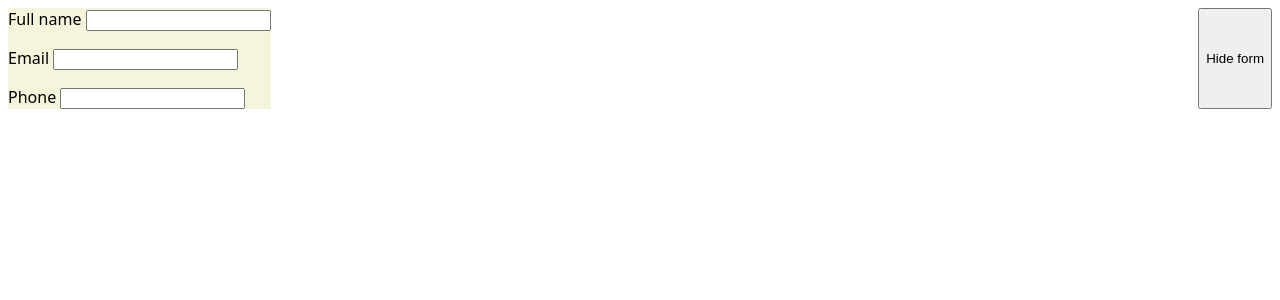
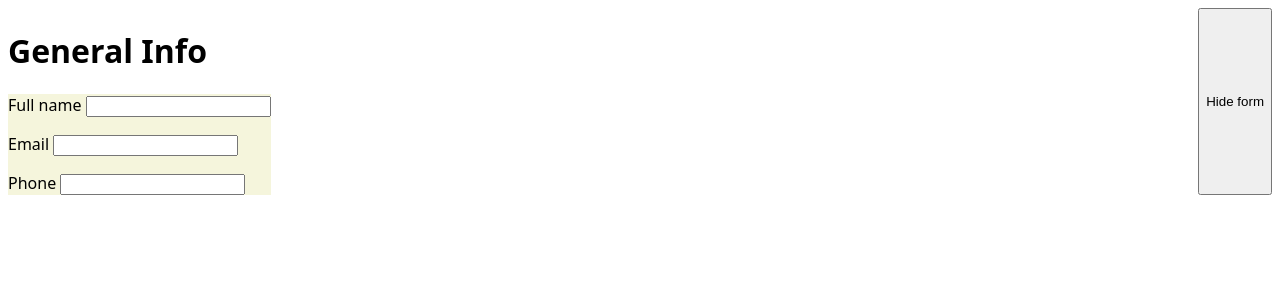
Before and after one commit to arwin4/cv, a React (Vite) app: page / in a window 1280 px wide. Shown: the top 300 px of the page. Built offline with nearby package versions, Linux system fonts and the light colour scheme; the HTML template or start-up script is replaced by a standard one.

Commit message:
Wrap form sections in components

```diff
--- a/src/components/Form.jsx
+++ b/src/components/Form.jsx
@@ -1,6 +1,7 @@
 /* eslint-disable react/prop-types */
 
 import GeneralInfo from './form/GeneralInfo';
+import FormSection from './FormSection';
 
 export default function Form({
   generalInfo,
@@ -9,11 +10,13 @@ export default function Form({
 }) {
   return (
     <>
-      <GeneralInfo
-        generalInfo={generalInfo}
-        handleGeneralInfoChange={handleGeneralInfoChange}
-        handleHideForm={handleHideForm}
-      ></GeneralInfo>
+      <FormSection sectionTitle="General Info">
+        <GeneralInfo
+          generalInfo={generalInfo}
+          handleGeneralInfoChange={handleGeneralInfoChange}
+        ></GeneralInfo>
+      </FormSection>
+
       <button onClick={handleHideForm}>Hide form</button>
     </>
   );
--- /dev/null
+++ b/src/components/FormSection.jsx
@@ -0,0 +1,10 @@
+/* eslint-disable react/prop-types */
+
+export default function FormSection({ sectionTitle, children }) {
+  return (
+    <div className="form_section">
+      <h1>{sectionTitle}</h1>
+      {children}
+    </div>
+  );
+}
```
